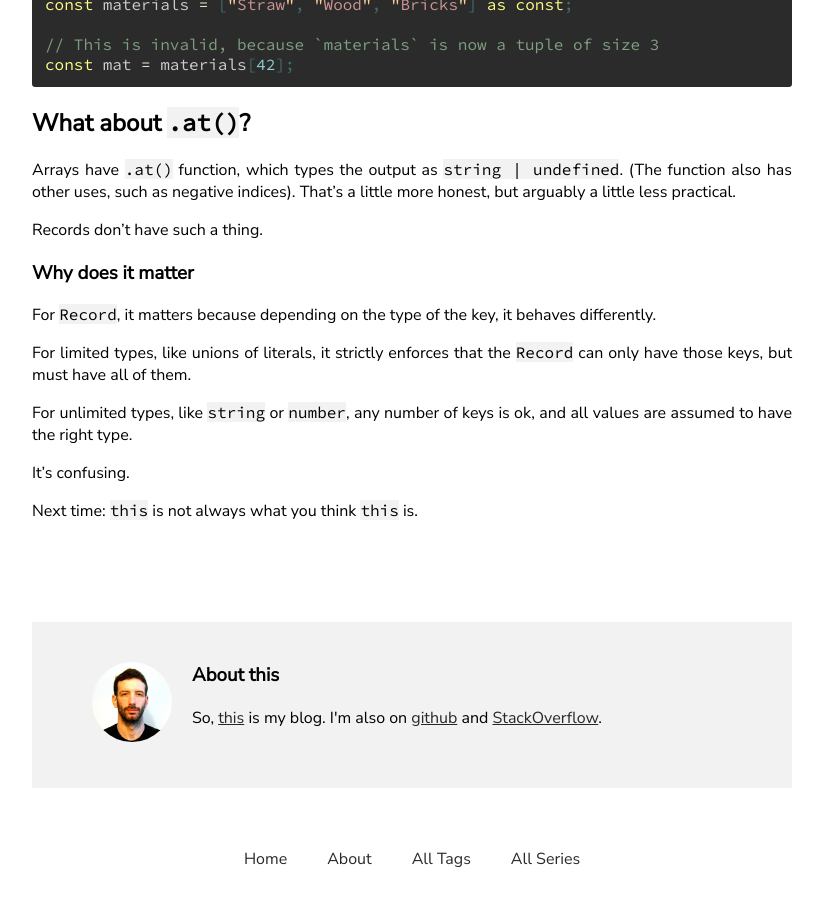
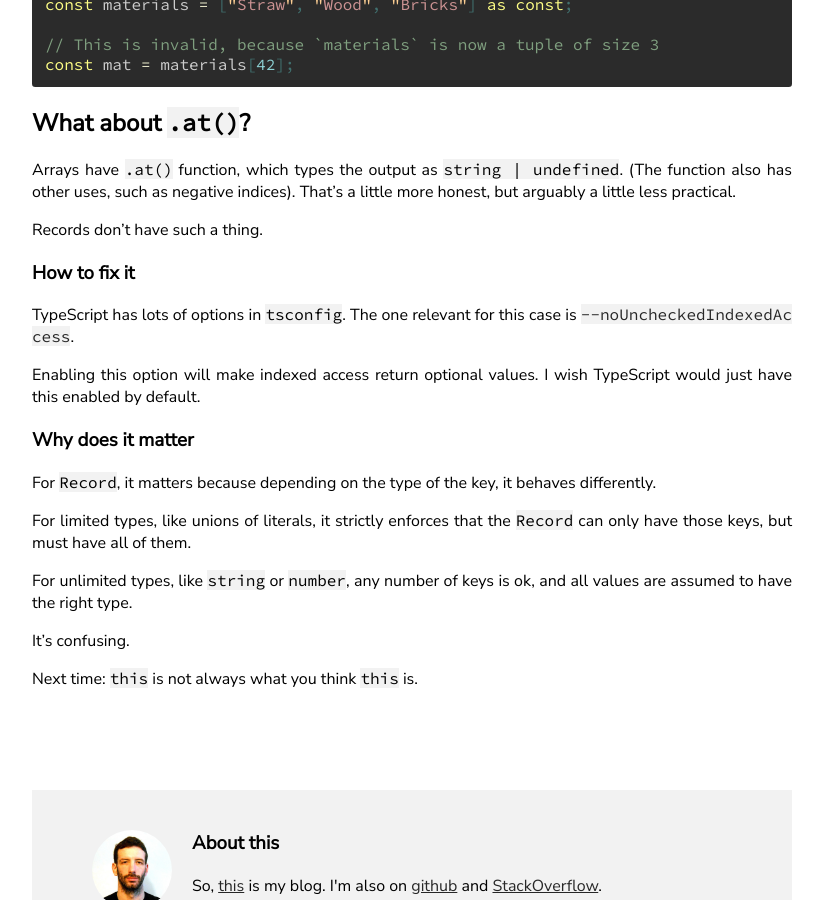
Before and after one commit to smaspe/smaspe.github.io, a Jekyll site: the page built from _posts/2023-10-19-typescript-types-ii.md, in a window 1280 px wide and 900 px high, scrolled down 1575 px. Shown: the whole window, without its empty margins (228-1052 px from the left). Built offline with Jekyll 4.4.1, drawn with Linux system fonts in a browser that asks for light colours; nearby versions of some CDN libraries.

Commit message:
Add noUncheckedIndexedAccess details

```diff
--- a/_posts/2023-10-19-typescript-types-ii.md
+++ b/_posts/2023-10-19-typescript-types-ii.md
@@ -80,6 +80,12 @@ Arrays have `.at()` function, which types the output as `string | undefined`. (T
 
 Records don't have such a thing.
 
+# How to fix it
+
+TypeScript has lots of options in `tsconfig`. The one relevant for this case is [`--noUncheckedIndexedAccess`](https://www.typescriptlang.org/tsconfig#noUncheckedIndexedAccess).
+
+Enabling this option will make indexed access return optional values. I wish TypeScript would just have this enabled by default.
+
 # Why does it matter
 
 For `Record`, it matters because depending on the type of the key, it behaves differently.
```
